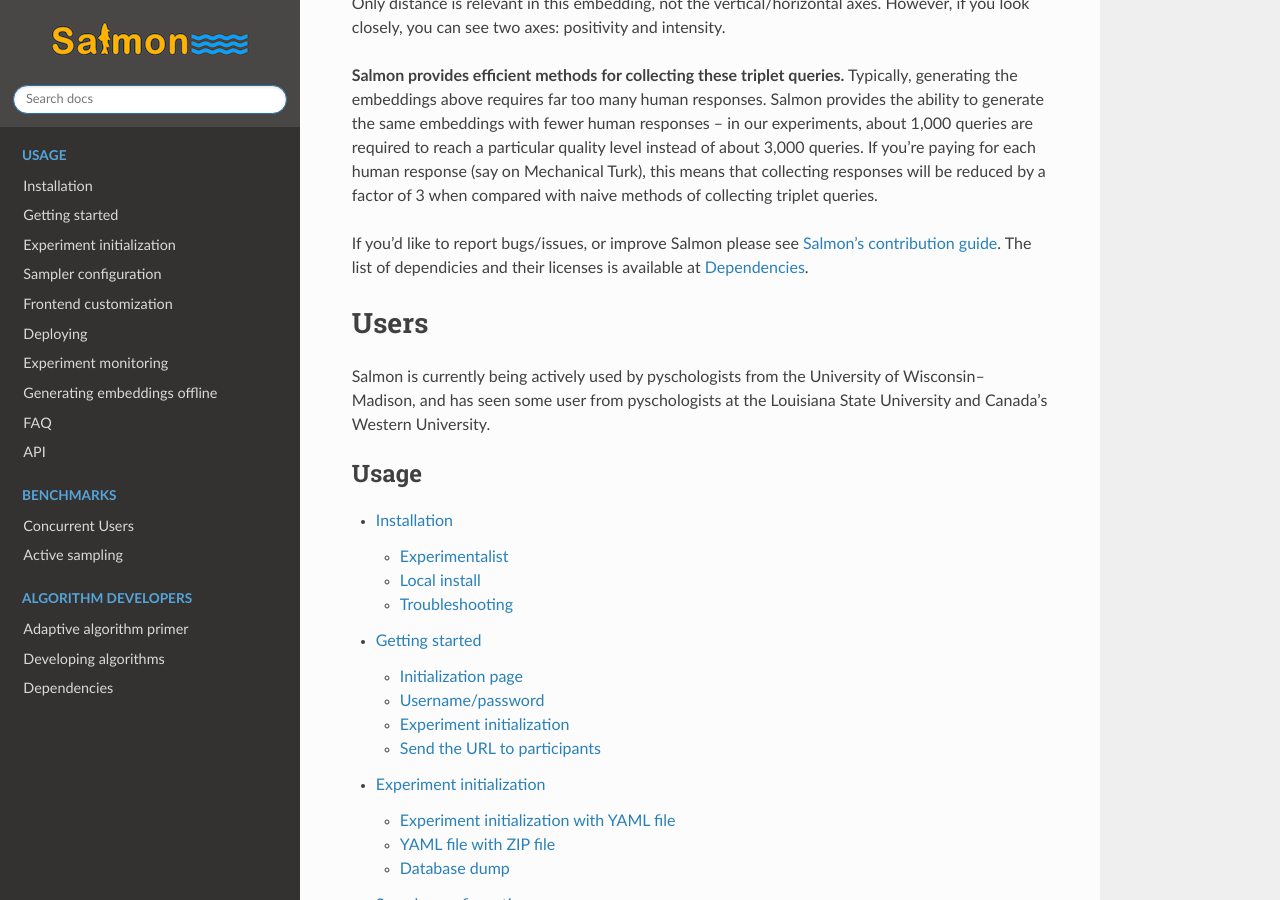
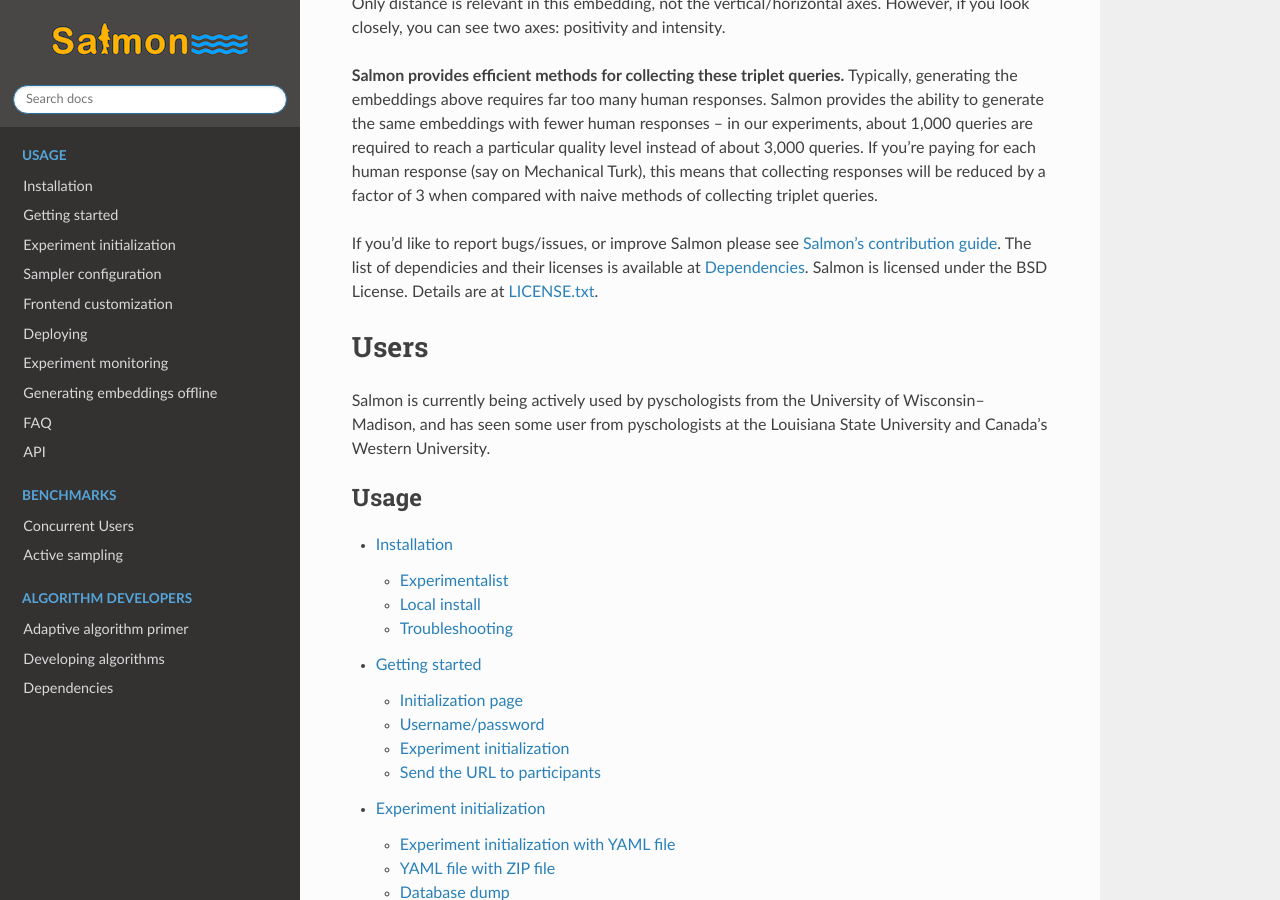
Before and after one commit to stsievert/salmon, a Sphinx documentation site: the page built from docs/source/index.rst, in a window 1280 px wide and 900 px high, scrolled down 982 px. Built offline with Sphinx 7.4.7 and the Read the Docs theme 2.0.0, drawn with Linux system fonts in a browser that asks for light colours.

Commit message:
link to license

```diff
--- a/docs/source/deps.rst
+++ b/docs/source/deps.rst
@@ -2,6 +2,9 @@
 
 Dependencies
 ============
+
+Salmon is licensed under the BSD License. Details are at
+`LICENSE.txt <https://github.com/stsievert/salmon/blob/master/LICENSE.txt>`_.
 
 Salmon depends on the libraries below. Below this list, the current license of
 each library at the time of Salmon v1.0 is included:
--- a/docs/source/index.rst
+++ b/docs/source/index.rst
@@ -33,7 +33,8 @@
 
 If you'd like to report bugs/issues, or improve Salmon please see `Salmon's
 contribution guide`_. The list of dependicies and their licenses is available
-at :ref:`deps`.
+at :ref:`deps`. Salmon is licensed under the BSD License. Details are at
+`LICENSE.txt <https://github.com/stsievert/salmon/blob/master/LICENSE.txt>`_.
 
 .. _Salmon's contribution guide: https://github.com/stsievert/salmon/blob/master/CONTRIBUTING.md
 
```
